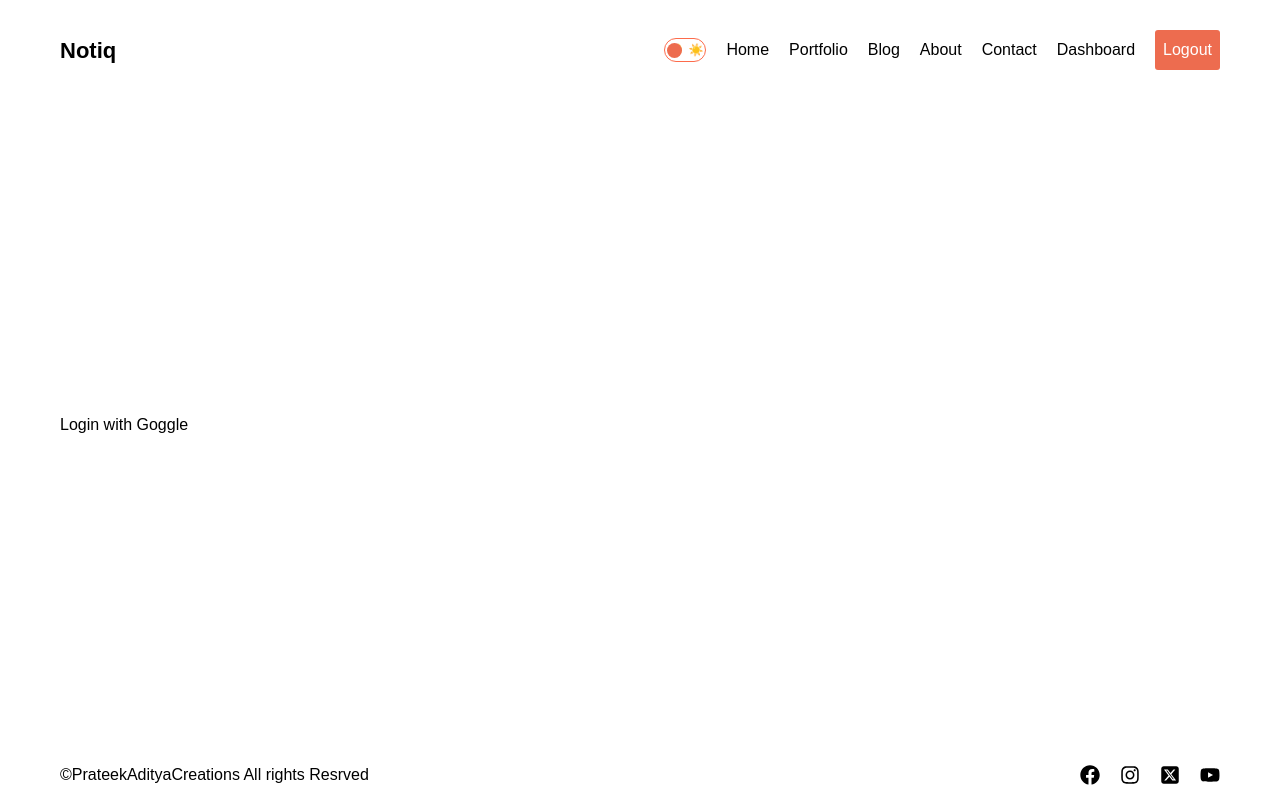
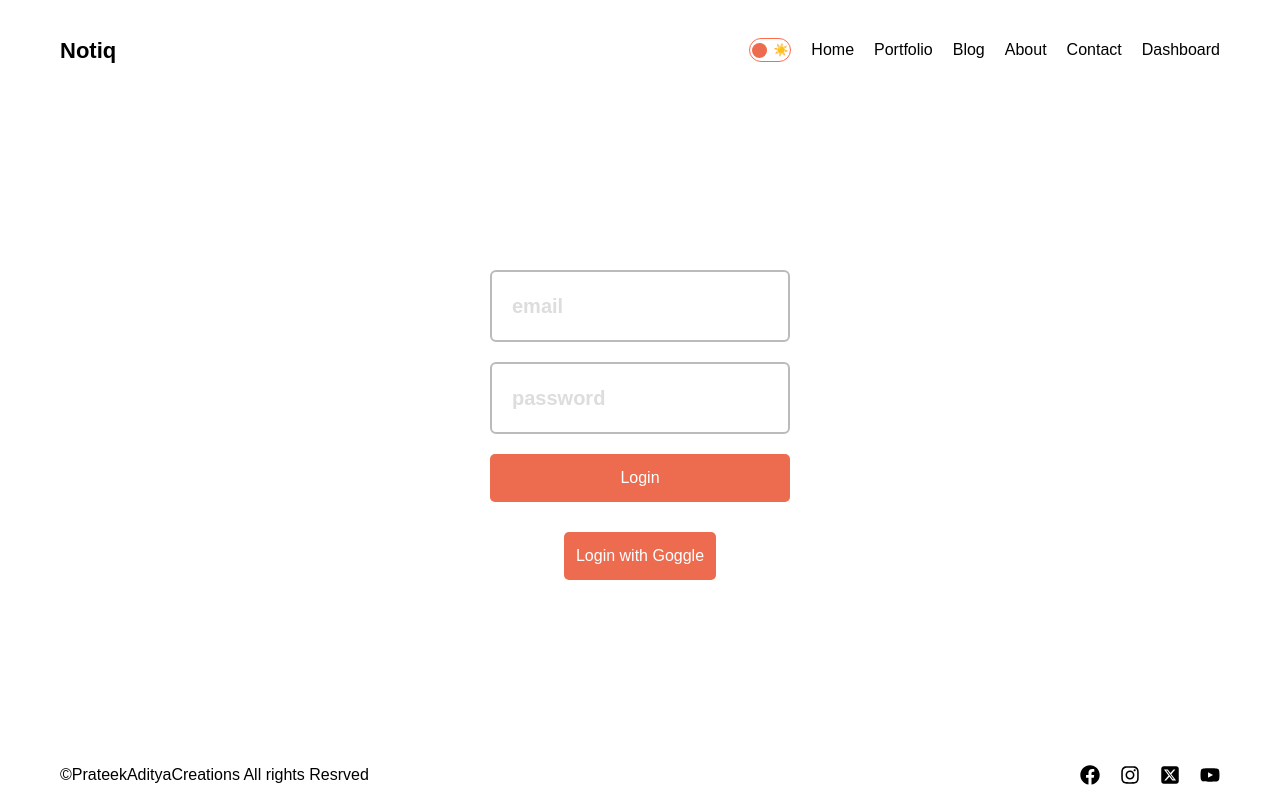
Before and after one commit to Prateekaditya/Blog_App, a Next.js app: page /dashboard/login in a window 1280 px wide. Built offline with nearby package versions, Linux system fonts and the light colour scheme; no server answers.

Commit message:
completed the login and register

```diff
--- a/package.json
+++ b/package.json
@@ -9,6 +9,7 @@
     "lint": "next lint"
   },
   "dependencies": {
+    "bcryptjs": "^3.0.2",
     "mongoose": "^8.15.1",
     "next": "15.3.2",
     "next-auth": "^5.0.0-beta.28",
--- a/src/app/api/auth/[...nextauth]/route.js
+++ b/src/app/api/auth/[...nextauth]/route.js
@@ -1,13 +1,80 @@
 import NextAuth from "next-auth";
 import Google from "next-auth/providers/google";
+import Credentials from "next-auth/providers/credentials";
+import User from "@/models/User";
+import connect from "@/utils/db";
+import bcrypt from "bcryptjs";
 
 export const { handlers, auth, signIn, signOut } = NextAuth({
   providers: [
+    Credentials({
+      id: "credentials",
+      name: "credentials",
+      credentials: {
+        email: { label: "Email", type: "email" },
+        password: { label: "Password", type: "password" }
+      },
+      async authorize(credentials) {
+        if (!credentials?.email || !credentials?.password) {
+          throw new Error("Email and password required");
+        }
+
+        try {
+          await connect();
+
+          const user = await User.findOne({
+            email: credentials.email,
+          });
+
+          if (!user) {
+            throw new Error("User not found!");
+          }
+
+          const isPasswordCorrect = await bcrypt.compare(
+            credentials.password,
+            user.password
+          );
+
+          if (!isPasswordCorrect) {
+            throw new Error("Wrong credentials!");
+          }
+
+          // Return user object (without password)
+          return {
+            id: user._id.toString(),
+            name: user.name,
+            email: user.email,
+          };
+
+        } catch (err) {
+          console.error("Auth error:", err);
+          throw new Error(err.message || "Authentication failed");
+        }
+      },
+    }),
     Google({
       clientId: process.env.GOOGLE_CLIENT_ID,
       clientSecret: process.env.GOOGLE_CLIENT_SECRET,
     }),
   ],
+  pages: {
+    signIn: "/dashboard/login",
+    error: "/dashboard/login",
+  },
+  callbacks: {
+    async jwt({ token, user }) {
+      if (user) {
+        token.id = user.id;
+      }
+      return token;
+    },
+    async session({ session, token }) {
+      if (token) {
+        session.user.id = token.id;
+      }
+      return session;
+    },
+  },
 });
 
 export const { GET, POST } = handlers;
--- a/src/app/api/auth/register/route.js
+++ b/src/app/api/auth/register/route.js
@@ -0,0 +1,49 @@
+import connect from "@/utils/db";
+import { NextResponse } from "next/server";
+import userModel from "@/models/User";
+import bcrypt from "bcryptjs";
+
+export const POST = async (request) => {
+    try {
+        const { name, email, password } = await request.json();
+
+        // Fix: Call the connect function
+        await connect();
+
+        // Check if user already exists
+        const existingUser = await userModel.findOne({ email });
+        if (existingUser) {
+            return new NextResponse("User already exists", {
+                status: 400,
+            });
+        }
+
+        const hashedPassword = await bcrypt.hash(password, 5);
+        const newUser = new userModel({
+            name,
+            email,
+            password: hashedPassword
+        });
+
+        await newUser.save();
+
+        // Fix: Return proper response
+        return NextResponse.json(
+            {
+                message: "User has been created",
+                user: {
+                    id: newUser._id,
+                    name: newUser.name,
+                    email: newUser.email
+                }
+            },
+            { status: 201 }
+        );
+
+    } catch (e) {
+        console.error("Registration error:", e);
+        return new NextResponse(e.message, {
+            status: 500,
+        });
+    }
+};
--- a/src/app/dashboard/login/page.js
+++ b/src/app/dashboard/login/page.js
@@ -1,10 +1,75 @@
 "use client";
-import React from 'react'
 import {signIn} from"next-auth/react"
+import React, { useState } from 'react';
+import Link from "next/link";
+import { useRouter } from "next/navigation";
 const Login = () => {
+  const [err, setErr] = useState(false);
+  const [loading, setLoading] = useState(false);
+  const router = useRouter();
+
+  const handleSubmit = async (e) => {
+    e.preventDefault();
+    setErr(false);
+    setLoading(true);
+
+    const email = e.target[0].value;
+    const password = e.target[1].value;
+    signIn("credentials",{email,password})
+    // try {
+    //   // Fix: Use absolute path or ensure correct relative path
+    //   const res = await fetch("/api/auth/register", {
+    //     method: "POST",
+    //     headers: {
+    //       "Content-Type": "application/json"
+    //     },
+    //     body: JSON.stringify({
+    //       name,
+    //       email,
+    //       password
+    //     })
+    //   });
+
+    //   const data = await res.json();
+
+    //   if (res.status === 201) {
+    //     router.push("/dashboard/login?success=Account has been created");
+    //   } else {
+    //     setErr(data.message || "Something went wrong");
+    //   }
+
+    // } catch (err) {
+    //   console.error("Registration error:", err);
+    //   setErr("Network error. Please try again.");
+    // } finally {
+    //   setLoading(false);
+    // }
+  };
   return (
-    <div>
-      <button onClick={()=>signIn("google")}>Login with Goggle</button>
+    <div className="flex flex-col items-center justify-center gap-[30px]">
+       <form onSubmit={handleSubmit} className='w-[300px] flex flex-col gap-[20px]'>
+        <input
+          type='email'
+          placeholder='email'
+          className='p-[20px] text-[#bbb] bg-transparent border-[2px] border-solid border-[#bbb] rounded-md text-xl font-bold'
+          required
+
+        />
+        <input
+          type='password'
+          placeholder='password'
+          className='p-[20px] text-[#bbb] bg-transparent border-[2px] border-solid border-[#bbb] rounded-md text-xl font-bold'
+          required
+
+        />
+        <button
+          className='cursor-pointer p-[12px] bg-[#ed6c4f] border-none rounded-[5px] text-white'
+
+        >
+          Login
+        </button>
+      </form>
+      <button className="cursor-pointer p-[12px] bg-[#ed6c4f] border-none rounded-[5px] text-white " onClick={()=>signIn("google")}>Login with Goggle</button>
     </div>
   )
 }
--- a/src/app/dashboard/register/page.js
+++ b/src/app/dashboard/register/page.js
@@ -1,60 +1,87 @@
 "use client";
-import React, { useState } from 'react'
-import Link from "next/link"
-import {useRouter}  from "next/navigation"
+import React, { useState } from 'react';
+import Link from "next/link";
+import { useRouter } from "next/navigation";
+
 const Register = () => {
-  const [err,setErr] =useState(false)
-  const router =useRouter()
-  const handleSubmit =async(e)=>{
-    e.preventDefault()
-    const name=e.target[0].value;
-    const email=e.target[1].value;
-    const password=e.target[2].value;
-    try{
-      const res = await fetch("api/auth/register",{
-        method:"POST",
-        headers:{
-          "Content-Type":"application/json"
+  const [err, setErr] = useState(false);
+  const [loading, setLoading] = useState(false);
+  const router = useRouter();
+
+  const handleSubmit = async (e) => {
+    e.preventDefault();
+    setErr(false);
+    setLoading(true);
+
+    const name = e.target[0].value;
+    const email = e.target[1].value;
+    const password = e.target[2].value;
+
+    try {
+      // Fix: Use absolute path or ensure correct relative path
+      const res = await fetch("/api/auth/register", {
+        method: "POST",
+        headers: {
+          "Content-Type": "application/json"
         },
-        body:JSON.stringify({
+        body: JSON.stringify({
           name,
           email,
           password
         })
-      })
-      res.status ===201 && router.push("/dashboard/login?success=Account has been created")
+      });
+
+      const data = await res.json();
+
+      if (res.status === 201) {
+        router.push("/dashboard/login?success=Account has been created");
+      } else {
+        setErr(data.message || "Something went wrong");
       }
-    catch(err){
-      setErr(true)
+
+    } catch (err) {
+      console.error("Registration error:", err);
+      setErr("Network error. Please try again.");
+    } finally {
+      setLoading(false);
     }
-    // console.log(name)
-    // console.log(email)
-    // console.log(password)
-  }
+  };
+
   return (
     <div className='flex flex-col gap-[20px] items-center justify-center'>
       <form onSubmit={handleSubmit} className='w-[300px] flex flex-col gap-[20px]'>
-        <input type='text'
+        <input
+          type='text'
           placeholder='username'
           className='p-[20px] text-[#bbb] bg-transparent border-[2px] border-solid border-[#bbb] rounded-md text-xl font-bold'
           required
+          disabled={loading}
         />
-        <input type='email'
+        <input
+          type='email'
           placeholder='email'
           className='p-[20px] text-[#bbb] bg-transparent border-[2px] border-solid border-[#bbb] rounded-md text-xl font-bold'
           required
+          disabled={loading}
         />
-        <input type='password'
+        <input
+          type='password'
           placeholder='password'
           className='p-[20px] text-[#bbb] bg-transparent border-[2px] border-solid border-[#bbb] rounded-md text-xl font-bold'
           required
+          disabled={loading}
         />
-        <button className='cursor-pointer p-[12px] bg-[#ed6c4f] border-none rounded-[5px]  text-white'>Register</button>
+        <button
+          className='cursor-pointer p-[12px] bg-[#ed6c4f] border-none rounded-[5px] text-white disabled:opacity-50'
+          disabled={loading}
+        >
+          {loading ? "Creating Account..." : "Register"}
+        </button>
       </form>
-      {err && "something went wrong"}
+      {err && <div className="text-red-500">{typeof err === 'string' ? err : "Something went wrong"}</div>}
       <Link href="/dashboard/login">Login with an existing account</Link>
     </div>
-  )
-}
+  );
+};
 
-export default Register
+export default Register;
--- a/src/components/navbar/Navbar.js
+++ b/src/components/navbar/Navbar.js
@@ -2,7 +2,7 @@
 import Link from 'next/link';
 import React from 'react'
 import DarkModeToggle from '../DarkModeToggle/DarkModeToggle';
-
+import { signOut, useSession } from "next-auth/react";
 const Navbar = () => {
     const links =[
         {
@@ -37,6 +37,7 @@ const Navbar = () => {
         }
 
     ];
+    const session = useSession();
   return (
     <>
         <div className='flex h-[100px] justify-between items-center'>
@@ -46,11 +47,11 @@ const Navbar = () => {
                 {links.map(link=>(
                     <Link className='' key={link.id} href={link.url}>{link.title}</Link>
                 ))}
-                <button className='p-[8px] border-none bg-[#ed6c4f] text-white cursor-pointer rounded-[3px]' onClick={()=>{
-                    console.log("Logged Out")
-                }}>
+                {session.status === "authenticated" && (
+                <button className='p-[8px] border-none bg-[#ed6c4f] text-white cursor-pointer rounded-[3px]' onClick={signOut}>
                     Logout
                 </button>
+                 )}
             </div>
         </div>
     </>
--- a/src/models/User.js
+++ b/src/models/User.js
@@ -24,4 +24,4 @@ const userSchema =  new Schema({
 )
 const userModel = mongoose.models.User || mongoose.model('User',userSchema)
 
-module.exports =userModel
+export default userModel
```
Also changed, not shown: next.config.mjs (+40 -11 lines), 1 other file (tests, documents, lock files or other folders). Lines whose indentation alone changed are shown as unchanged.
